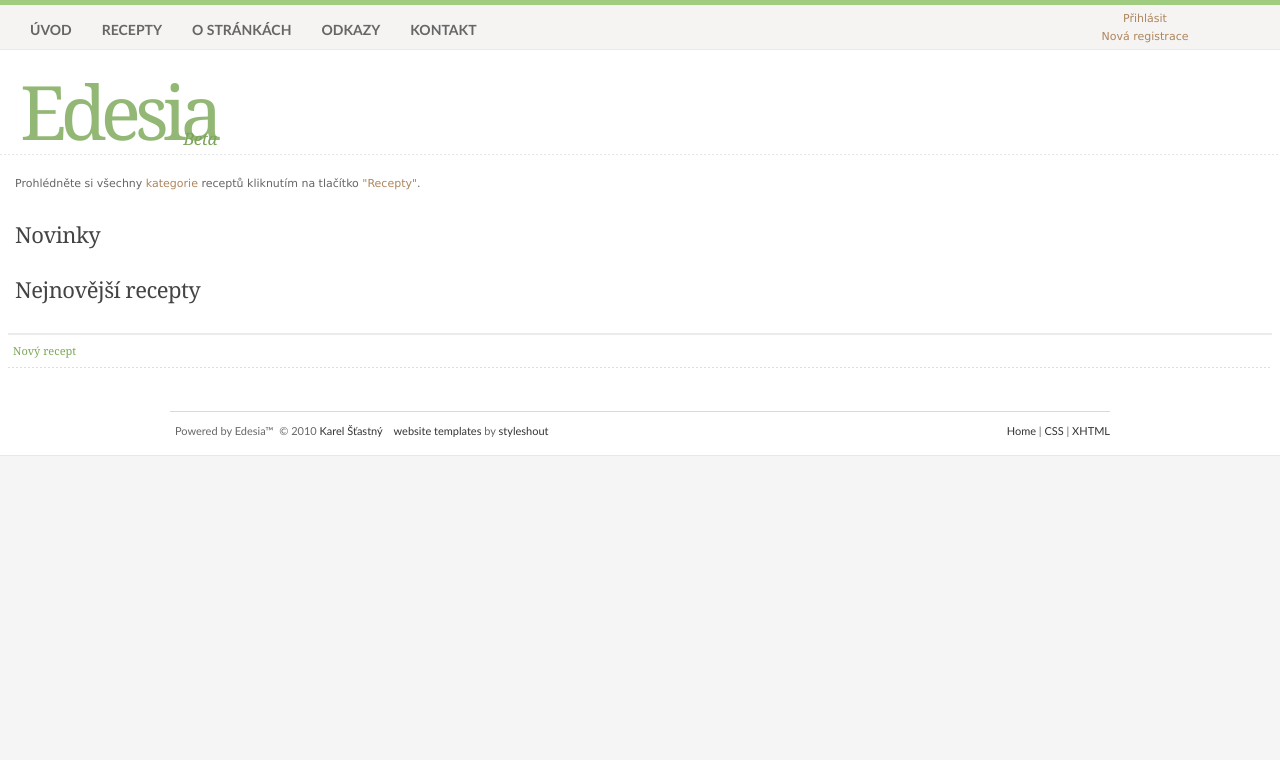
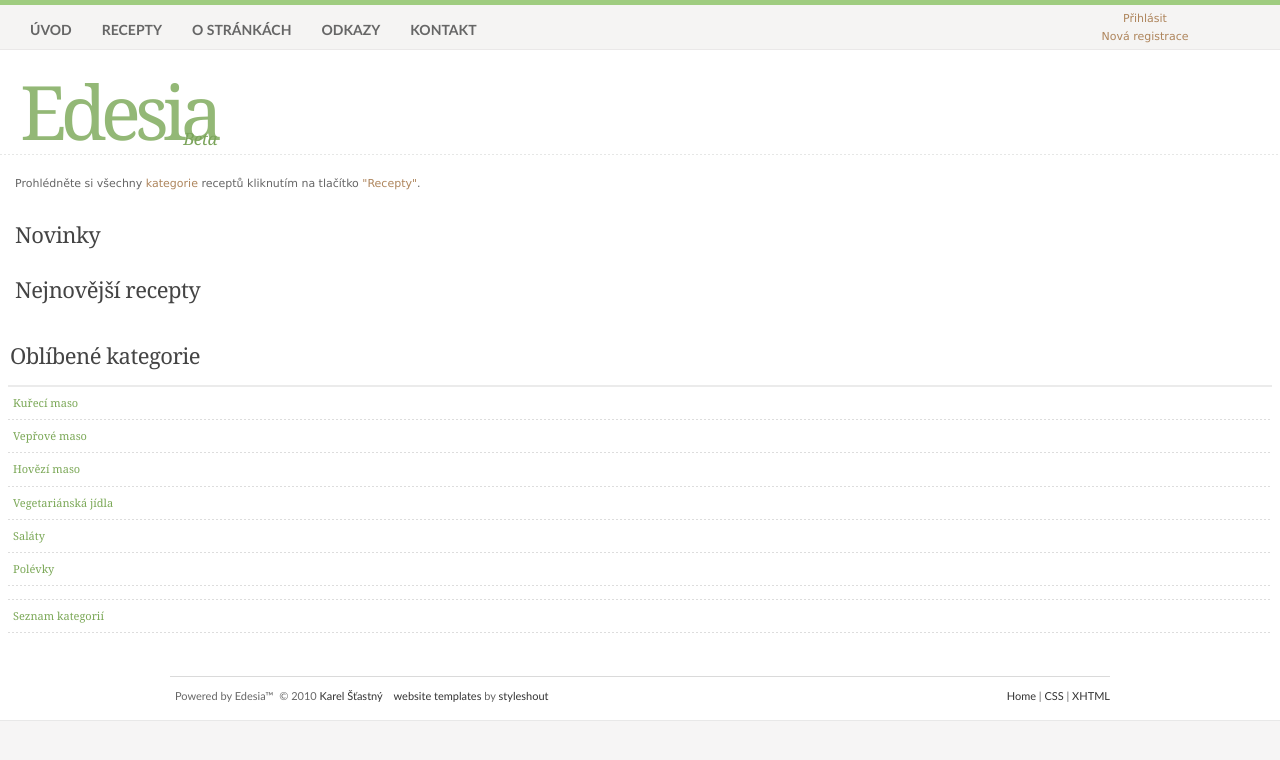
Before and after one commit to kstastny/edesia, a Django app: template templates/core/index.html in a window 1280 px wide. Shown: the top 760 px of the page. Run offline with Django 3.2, Linux system fonts and the light colour scheme; the template is opened without the code that fills it, so the values that code supplies are empty; parts of the project's set-up code (start-up, migrations or seed data) failed here and were passed over; some libraries are stand-ins or nearby versions.

Commit message:
Implemented first version of front page

```diff
--- a/templates/core/base.html
+++ b/templates/core/base.html
@@ -157,7 +157,9 @@
                 </div>
 
 				<div class="sidemenu">
+                    {% block context_menu_header %}
                     {# <h3>Sidebar Menu</h3> #}
+                    {% endblock context_menu_header %}
                     <ul>
                         {% block context_menu %}
                         <li><a href="{% url recipe_edit %}">Nový recept</a></li>
--- a/templates/core/index.html
+++ b/templates/core/index.html
@@ -24,10 +24,10 @@
 
 <h3>Nejnovější recepty</h3>
 {# TODO format - hide border #}
-<table style="width:100%;">
+<table style="width:100%;" border="0">
 {% for recipe in recipes %}
 <tr>
-  <td><a href="{% url core.views.recipe_detail recipe.slug %}" >{{ recipe.name }} </a></td>
+  <td><a href="{% url core.views.recipe_detail recipe.slug %}" >{{ recipe.name }}</a></td>
   {# TODO format - make the font lighter #}
   <td>{{ recipe.inserted|date:"j.n.Y" }} </td>
 </tr>
@@ -37,6 +37,18 @@
 
 {% endblock content %}
 
+{% block context_menu_header %}
+    <h3>Oblíbené kategorie</h3>
+{% endblock context_menu_header %}
+
 {% block context_menu %}
-    {{ block.super }}
+    {# TODO make this dynamic #}
+    <li><a href="{% url recipe_list 'kureci-maso' %}">Kuřecí maso</a></li>
+    <li><a href="{% url recipe_list 'veprove-maso' %}">Vepřové maso</a></li>
+    <li><a href="{% url recipe_list 'hovezi-maso' %}">Hovězí maso</a></li>
+    <li><a href="{% url recipe_list 'vegetarianska-jidla' %}">Vegetariánská jídla</a></li>
+    <li><a href="{% url recipe_list 'salaty' %}">Saláty</a></li>
+    <li><a href="{% url recipe_list 'polevky' %}">Polévky</a></li>
+    <li />
+    <li><a href="{% url category_list %}">Seznam kategorií</a></li>
 {% endblock context_menu %}
```
